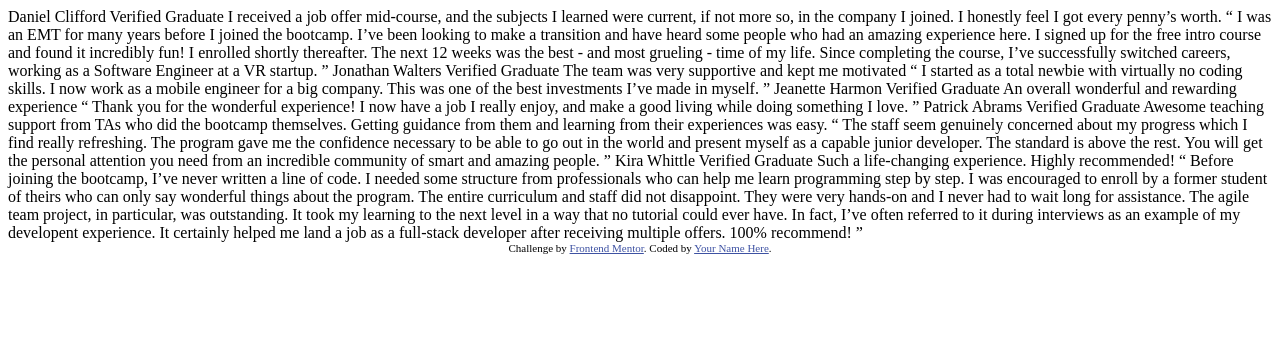
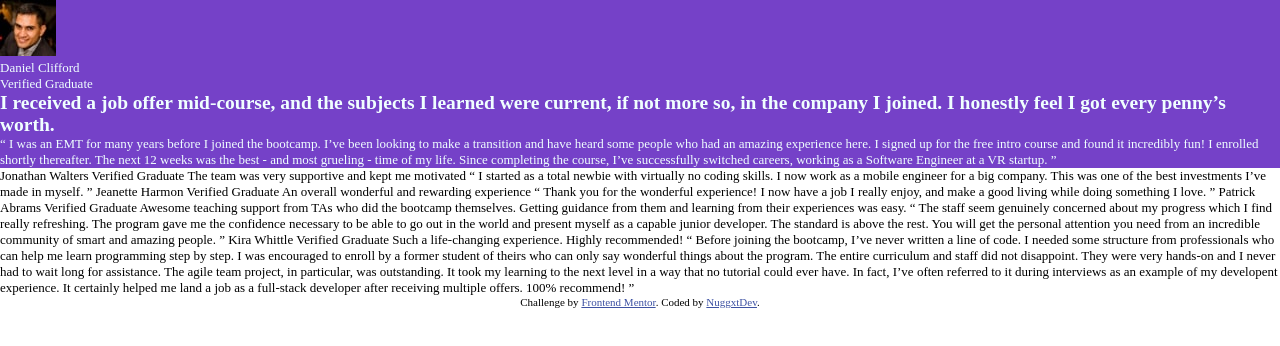
Before and after one commit to Nuggxt/Testimonials-Grid-Section, a plain HTML site: page index.html in a window 1280 px wide. Drawn offline with Linux system fonts and the light colour scheme.

Commit message:
added profile picutes and css

```diff
--- a/index.html
+++ b/index.html
@@ -1,31 +1,54 @@
 <!DOCTYPE html>
 <html lang="en">
+
 <head>
   <meta charset="UTF-8">
-  <meta name="viewport" content="width=device-width, initial-scale=1.0"> <!-- displays site properly based on user's device -->
-
+  <meta name="viewport" content="width=device-width, initial-scale=1.0">
+  <!-- displays site properly based on user's device -->
   <link rel="icon" type="image/png" sizes="32x32" href="./images/favicon-32x32.png">
-
+  <link rel="stylesheet" href="style.css">
   <title>Frontend Mentor | [Challenge Name Here]</title>
-
   <!-- Feel free to remove these styles or customise in your own stylesheet 👍 -->
   <style>
-    .attribution { font-size: 11px; text-align: center; }
-    .attribution a { color: hsl(228, 45%, 44%); }
+    .attribution {
+      font-size: 11px;
+      text-align: center;
+    }
+
+    .attribution a {
+      color: hsl(228, 45%, 44%);
+    }
   </style>
 </head>
+
 <body>
+  <div class="container-main">
+    <div class="customer-1">
+      <div class="pfp">
+        <img src="images/image-daniel.jpg" alt="A picture of Daniel Clifford">
+      </div>
+      <div class="dc-1">
         Daniel Clifford
+      </div>
+      <div class="title">
         Verified Graduate
-
+      </div>
+      <div class="big-rev">
+        <h2>
           I received a job offer mid-course, and the subjects I learned were current, if not more so,
           in the company I joined. I honestly feel I got every penny’s worth.
-
+        </h2>
+      </div>
+      <div class="small-rev">
+        <p>
           “ I was an EMT for many years before I joined the bootcamp. I’ve been looking to make a
           transition and have heard some people who had an amazing experience here. I signed up
           for the free intro course and found it incredibly fun! I enrolled shortly thereafter.
           The next 12 weeks was the best - and most grueling - time of my life. Since completing
           the course, I’ve successfully switched careers, working as a Software Engineer at a VR startup. ”
+        </p>
+      </div>
+    </div>
 
     Jonathan Walters
     Verified Graduate
@@ -68,9 +91,12 @@
     experience. It certainly helped me land a job as a full-stack developer after receiving multiple offers.
     100% recommend! ”
 
+
+  </div>
   <div class="attribution">
     Challenge by <a href="https://www.frontendmentor.io?ref=challenge" target="_blank">Frontend Mentor</a>.
-    Coded by <a href="#">Your Name Here</a>.
+    Coded by <a href="#">NuggxtDev</a>.
   </div>
 </body>
+
 </html>
--- /dev/null
+++ b/style.css
@@ -0,0 +1,14 @@
+* {
+    box-sizing: border-box;
+    padding: 0;
+    margin: 0;
+}
+
+body {
+    font-size: 13px;
+}
+
+.customer-1 {
+    background-color: hsl(263, 55%, 52%);
+    color: azure;
+}
```
Also changed, not shown: images/bg-pattern-quotation.svg (added), images/favicon-32x32.png (added), images/image-daniel.jpg (added), images/image-jeanette.jpg (added), images/image-jonathan.jpg (added), images/image-kira.jpg (added), images/image-patrick.jpg (added). Lines whose indentation alone changed are shown as unchanged.
